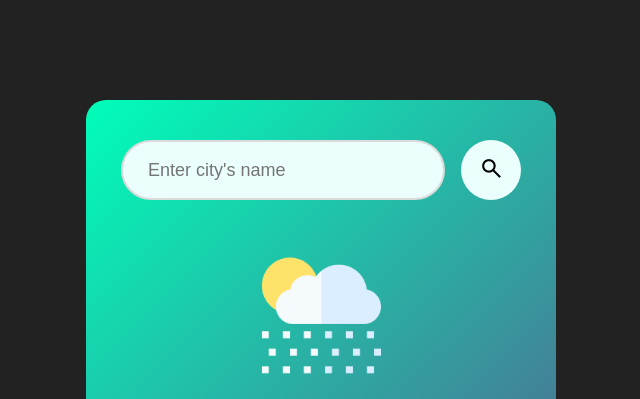
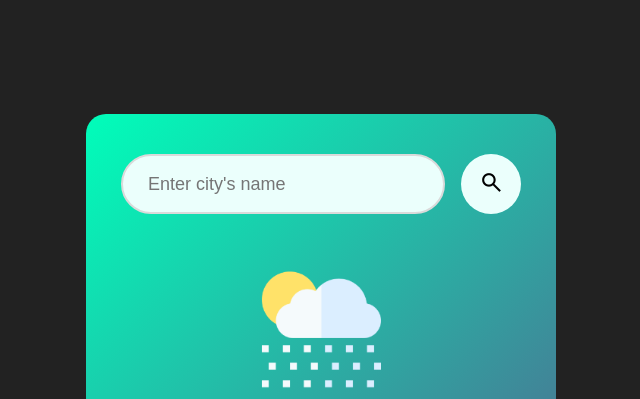
Before and after one commit to p1thong/weatherApp, a plain HTML site: page index.html in a window 1280 px wide. Shown: the top 399 px of the page, without its empty margins (319-959 px from the left). Drawn offline with Linux system fonts and the light colour scheme.

Commit message:
jdskladjlas

```diff
--- a/style.css
+++ b/style.css
@@ -6,13 +6,16 @@
 }
 body {
     background-color: #222;
+    display: grid;
+    place-items: center;
+    min-height: 100vh;
 }
 .card {
     width: 90%;
     max-width: 470px;
     background: linear-gradient(135deg, #00feba , #5b548a);
     color: #fff;
-    margin: 100px auto 0;
+
     border-radius: 20px;
     padding: 40px 35px;
     text-align: center;
```
